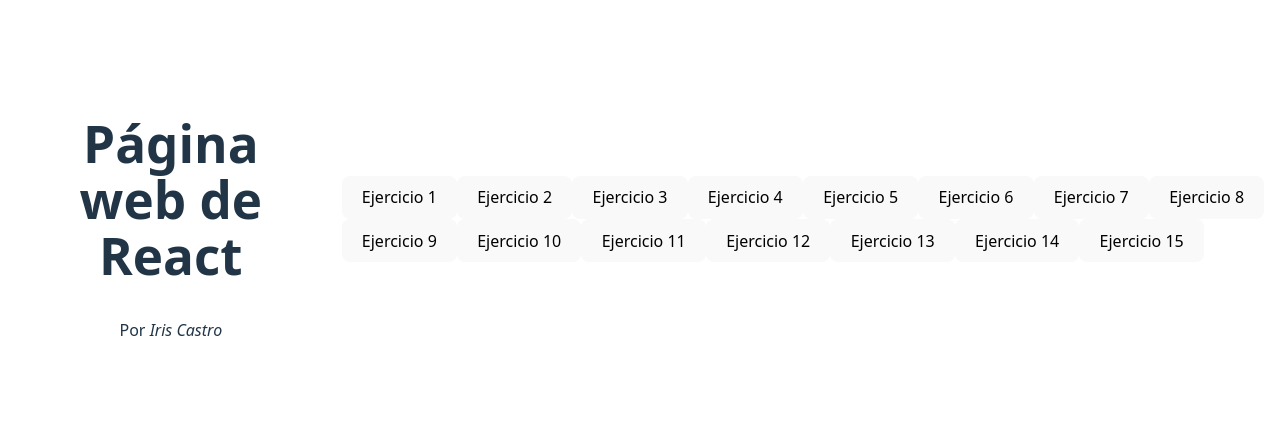
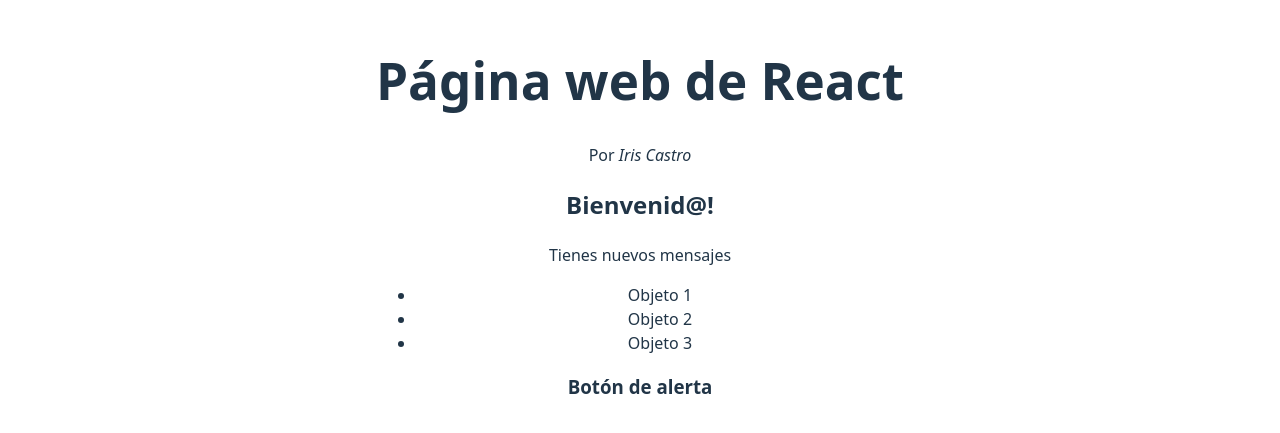
Before and after one commit to Iricasper/Cliente-01-hola-mundo, a React (Vite) app: page / in a window 1280 px wide. Shown: the part 181-614 px from the top of the page. Built offline with nearby package versions, Linux system fonts and the light colour scheme.

Commit message:
Hecho hasta el ejercicio 6

```diff
--- a/index.html
+++ b/index.html
@@ -9,14 +9,14 @@
   <body>
     <div id="root"></div>
     <script type="module" src="/src/main.jsx"></script>
-    <div id="botones"></div>
+    <!-- <div id="botones"></div>
     <script>
-      for (let i = 1; i <= 15; i++) {
+      for (let i = 11; i <= 15; i++) {
         document.getElementById("botones").innerHTML +=
           i < 10
             ? `<button type="button">Ejercicio ${i}</button>`
             : `<button type="button">Ejercicio ${i}</button>`;
       }
-    </script>
+    </script> -->
   </body>
 </html>
--- /dev/null
+++ b/src/components/Bienvenida.jsx
@@ -0,0 +1,14 @@
+import React from 'react'
+
+function Bienvenida({ isLogged }) {
+  return (
+    <div>
+      {isLogged ? <h2>Bienvenid@!</h2> : <h2>Por favor, inicie sesión.</h2>}
+    </div>
+  )
+}
+
+export default function App() {
+  const isLogged = true
+  return <Bienvenida isLogged={isLogged} />
+}
--- /dev/null
+++ b/src/components/Boton.jsx
@@ -0,0 +1,14 @@
+import React from 'react'
+
+function Boton() {
+  const alerta = () => {
+    alert("Esto es una alerta")
+  }
+  return (
+    <div>
+      <h3 onClick={alerta}>Botón de alerta</h3>
+    </div>
+  )
+}
+
+export default Boton;
--- /dev/null
+++ b/src/components/Lista.jsx
@@ -0,0 +1,15 @@
+import React from 'react'
+
+function Lista({items}) {
+  const listItems = [];
+  for (let i = 0; i < items.length; i++) {
+    listItems.push(<li key={i}>{items[i]}</li>);
+  }
+
+  return <ul>{listItems}</ul>;
+}
+
+export default function App() {
+  const items = ["Objeto 1", "Objeto 2", "Objeto 3"];
+  return <Lista items={items} />;
+}
--- /dev/null
+++ b/src/components/Mensaje.jsx
@@ -0,0 +1,14 @@
+import React from 'react'
+
+function Mensaje({ mostrarMensaje }) {
+  return (
+    <div>
+      {mostrarMensaje && <p>Tienes nuevos mensajes</p>}
+    </div>
+  )
+}
+
+export default function App() {
+  const mostrarMensaje = true;
+  return <Mensaje mostrarMensaje={mostrarMensaje} />
+}
--- a/src/main.jsx
+++ b/src/main.jsx
@@ -3,9 +3,17 @@
 import './css/index.css'
 import App from './components/App.jsx'
 import Header from './components/Header.jsx'
+import Bienvenida from './components/Bienvenida.jsx'
+import Mensaje from './components/Mensaje.jsx'
+import Lista from './components/Lista.jsx'
+import Boton from './components/Boton.jsx'
 
 createRoot(document.getElementById('root')).render(
   <StrictMode>
     <Header />
+    <Bienvenida />
+    <Mensaje />
+    <Lista />
+    <Boton />
   </StrictMode>,
 )
```
